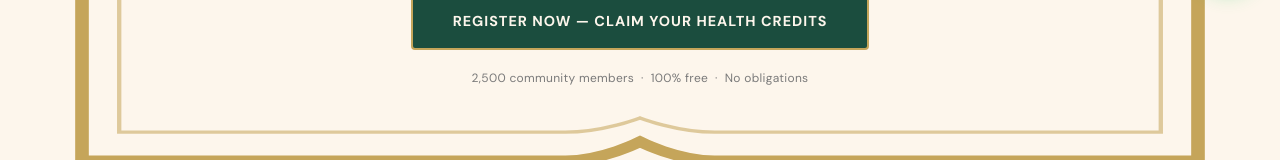
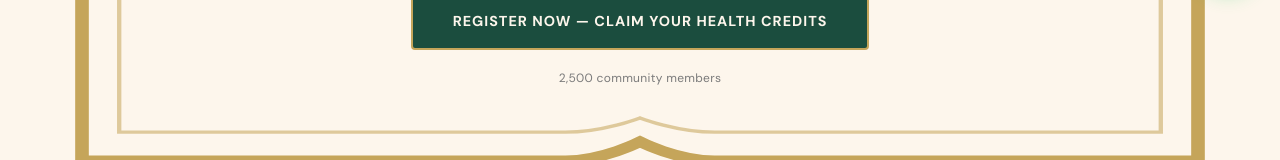
Before and after one commit to pranavnairrr/am-aries-health-initiative, a Next.js app: page / in a window 1280 px wide. Shown: the part 787-947 px from the top of the page. Built offline with nearby package versions, Linux system fonts and the light colour scheme.

Commit message:
Remove trust tagline from hero, keep only community members count

```diff
--- a/components/Hero.tsx
+++ b/components/Hero.tsx
@@ -181,7 +181,7 @@ export default function Hero() {
           variants={item}
           className="mt-5 text-xs text-text-muted tracking-wide"
         >
-          2,500 community members &nbsp;·&nbsp; 100% free &nbsp;·&nbsp; No obligations
+          2,500 community members
         </motion.p>
       </motion.div>
     </section>
```
